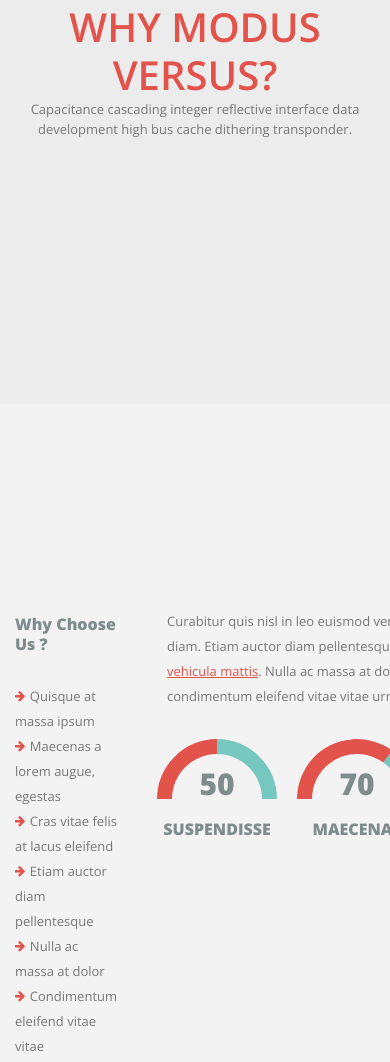
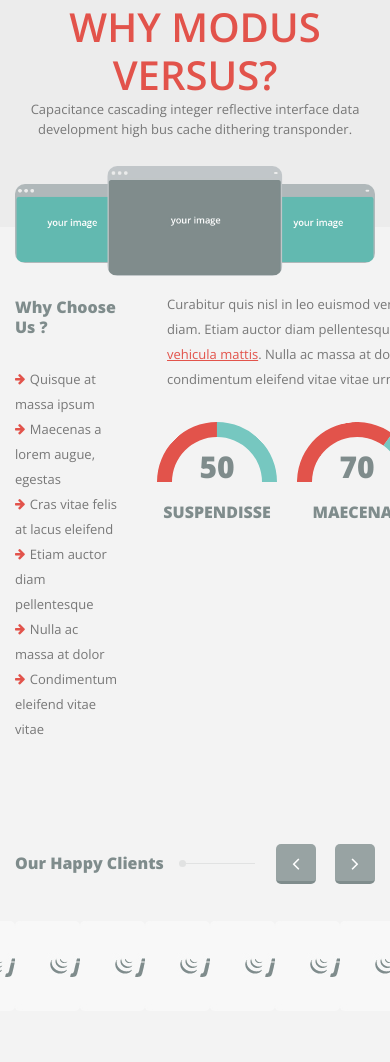
Before and after one commit to ashuksu-portfolio/shark-sw__test, a website: page app/index.html in a window 390 px wide. Shown: the part 2281-3343 px from the top of the page. Drawn offline with nearby package versions, Linux system fonts and the light colour scheme; files whose address does not match are found by name.

Commit message:
added section why

```diff
--- a/app/index.html
+++ b/app/index.html
@@ -166,6 +166,12 @@
           <p class="why__text">
             Capacitance cascading integer reflective interface data development high bus cache dithering transponder.
           </p>
+
+          <div class="why__row">
+            <img class="why__image why__image--left" src="images/content/why-1.jpg" alt="img">
+            <img class="why__image why__image--center" src="images/content/why-2.jpg" alt="img">
+            <img class="why__image why__image--right" src="images/content/why-3.jpg" alt="img">
+          </div>
         </div>
       </section>
 
--- a/app/scss/_media.scss
+++ b/app/scss/_media.scss
@@ -0,0 +1,18 @@
+@media (max-width: 1198px) {
+  .why {
+    &__row {
+      padding-top: 22.5vw;
+    }
+    &__image {
+      bottom: -9.4vw;
+    }
+
+    &__image--center {
+      bottom: -12.7vw;
+    }
+  }
+
+  .because {
+    padding-top: 16.85vw;
+  }
+}
--- a/app/scss/style.scss
+++ b/app/scss/style.scss
@@ -577,9 +577,9 @@
 // !-------------------start why ---------------------------
 
 .why {
+  padding-top: 65px;
+  background-color: #ececec;
   position: relative;
-  padding: 65px 0 265px;
-  background-color: #ececec;
 
   &::after {
     content: "";
@@ -605,6 +605,38 @@
   &__text {
     text-align: center;
   }
+
+  &__row {
+    padding-top: 274px;
+    position: relative;
+    width: 100%;
+  }
+
+  &__image {
+    display: block;
+    position: absolute;
+    bottom: -115px;
+    z-index: 4;
+    border-radius: 10px;
+    max-width: 31.62393162393162%;
+    width: 100%;
+  }
+
+  &__image--center {
+    z-index: 5;
+    bottom: -156px;
+    left: 50%;
+    transform: translateX(-50%);
+    max-width: 48.71794871794872%;
+  }
+
+  &__image--left {
+    left: 0;
+  }
+
+  &__image--right {
+    right: 0;
+  }
 }
 
 // !-------------------end why ---------------------------
@@ -613,7 +645,8 @@
 
 .because {
   background-color: #f3f3f3;
-  padding: 205px 0 5px;
+  padding-bottom: 5px;
+  padding-top: 205px;
 
   &__inner {
     display: flex;
@@ -796,9 +829,6 @@
     }
   }
 
-  &__slider {
-  }
-
   &__slider-item {
     text-align: center;
     max-width: 170px;
@@ -945,9 +975,6 @@
     margin-bottom: 25px;
   }
 
-  &__item-list {
-  }
-
   &__item-link {
     line-height: 24px;
     padding-left: 40px;
@@ -1003,9 +1030,6 @@
     max-width: 70px;
     width: 100%;
     min-height: 70px;
-  }
-
-  &__blog-img {
   }
 
   &__blog-info {
```
Also changed, not shown: app/css/style.min.css, app/images/content/why-1.jpg (added), app/images/content/why-2.jpg (added), app/images/content/why-3.jpg (added).
